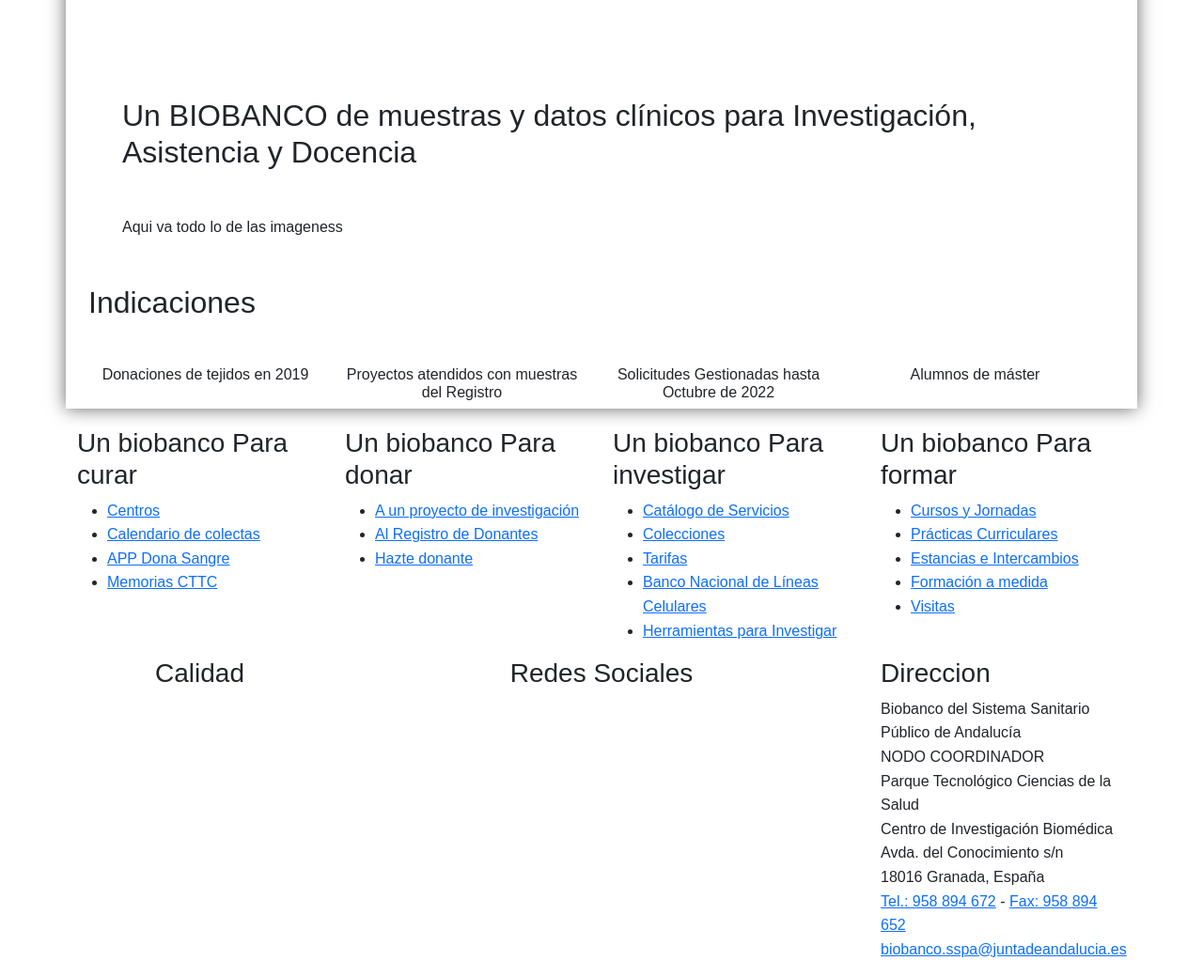
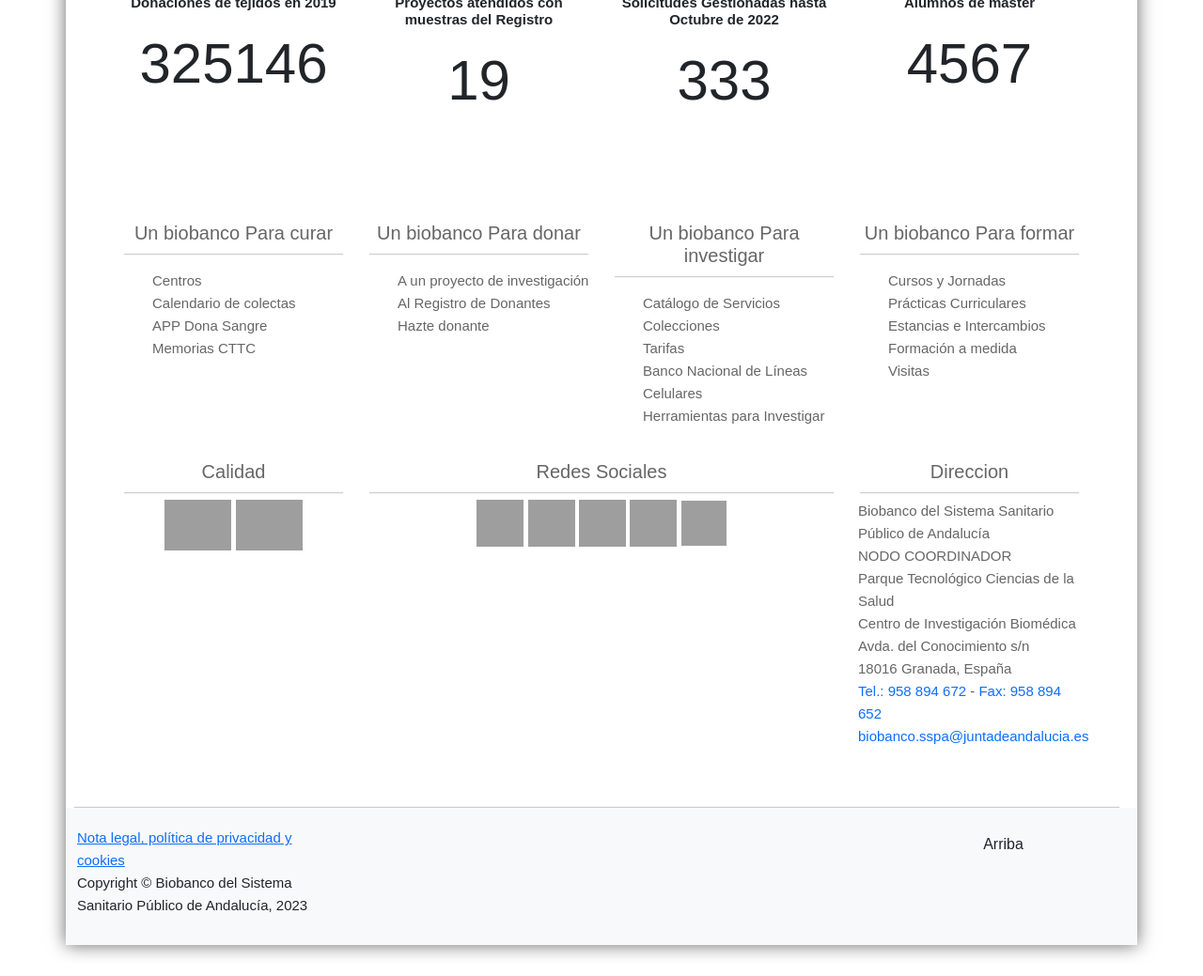
Before and after one commit to manue02/Curso-Soltel, a PHP site: the page made by HTML/ej01-Biobanco/ej01-portada-Manuel-Ibáñez.html in a window 1280 px wide. Shown: the part 1589-2628 px from the top of the page at 94% size. Run offline with PHP 8.4, Linux system fonts and the light colour scheme; grey boxes are pictures that could not be loaded.

Commit message:
modificar portada y quienes somos para la version final del ejercicio ademas de actualizar css en ambas paginas

```diff
--- a/HTML/ej01-Biobanco/ej01-estilos-Manuel-Ibáñez.css
+++ b/HTML/ej01-Biobanco/ej01-estilos-Manuel-Ibáñez.css
@@ -1,6 +1,11 @@
 /********************************************************************************************
 								Estilos Generales
 ********************************************************************************************/
+
+h4,
+h5 {
+	display: none;
+}
 
 body {
 	position: relative;
@@ -9,21 +14,16 @@ body {
 	font-family: "Arimo", sans-serif;
 }
 
-h4,
-h5 {
-	display: none;
-}
-
-/********************************************************************************************
-								Estilos ej01-quienes-Manuel-Ibáñez.html
-********************************************************************************************/
-
 body > main {
 	background: #fff;
 	margin: 20px;
 	max-width: 1300px;
 	padding-top: 20px;
 	box-shadow: rgba(0, 0, 0, 0.6) 0px 0px 18px;
+}
+
+body > main > section {
+	margin: 3em;
 }
 
 body > main > header > section > figure img {
@@ -40,6 +40,16 @@ body > main > header > section > nav {
 	box-shadow: 0 2px 4px -2px rgba(0, 0, 0, 0.2);
 }
 
+body > main > section > section > nav {
+	padding-top: 24px;
+	background: #f2f2f2;
+	margin-top: 4em;
+	margin-bottom: 5em;
+	padding-bottom: 8px;
+	display: flex;
+	align-items: center;
+}
+
 body > main > header > section > nav > figure > a > img {
 	width: 100%; /* Ajusta este valor según tus necesidades */
 	height: auto; /* Esto mantiene la proporción de la imagen */
@@ -48,20 +58,6 @@ body > main > header > section > nav > figure > a > img {
 body > main > header > section > nav > figure:nth-of-type(2) > a > img {
 	width: 100%;
 	height: auto;
-}
-
-body > main > section {
-	margin: 3em;
-}
-
-body > main > section > section > nav {
-	padding-top: 24px;
-	background: #f2f2f2;
-	margin-top: 4em;
-	margin-bottom: 5em;
-	padding-bottom: 8px;
-	display: flex;
-	align-items: center;
 }
 
 body > main > section > section > nav > img {
@@ -83,38 +79,18 @@ body > main > section > section > nav ol li:not(:last-child)::after {
 	content: " / ";
 }
 
-body > main > section > article > h2 {
-	font-size: 20px;
-	color: #a88f8f;
-	box-shadow: 0 3px 1px -2px rgba(0, 0, 0, 0.2);
+body > main > footer:nth-of-type(1) {
+	margin: 3em;
 }
 
-body > main > section > article > h2::after {
-	content: "";
-	display: block;
-	border-bottom: 1px solid #000000;
-	width: 4%;
-	margin-top: 20px;
-	margin-bottom: 4%;
+body > main > footer:nth-of-type(2) {
+	box-shadow: -5px -3px 1px -2px rgba(0, 0, 0, 0.2);
 }
 
-body > main > section > article > p {
-	color: #333;
-	line-height: 1.6;
+body > main > footer:nth-of-type(2) > article > section {
 	font-size: 15px;
-	margin: 0 0 10px;
-	margin-bottom: 22px;
-	justify-content: center;
-	text-align: justify;
-}
-
-body > main > section > article > iframe {
-	display: block;
-	margin: auto;
-}
-
-body > main > footer {
-	margin: 3em;
+	margin-top: 20px;
+	margin-bottom: 30px;
 }
 
 body > main > footer > section h3 {
@@ -149,12 +125,3 @@ body > main > footer > section:nth-of-type(2) > aside:nth-of-type(1) img {
 body > main > footer > section aside p > a {
 	text-decoration: none;
 }
-
-/********************************************************************************************
-								Estilos ej01-portada-Manuel-Ibáñez.html
-********************************************************************************************/
-
-body > main > article > section > p img {
-	width: 100%; /* Ajusta este valor según tus necesidades */
-	height: auto; /* Esto mantiene la proporción de la imagen */
-}
--- a/HTML/ej01-Biobanco/ej01-portada-Manuel-Ibáñez.html
+++ b/HTML/ej01-Biobanco/ej01-portada-Manuel-Ibáñez.html
@@ -5,15 +5,109 @@
 		<meta name="viewport" content="width=device-width, initial-scale=1.0" />
 		<link rel="stylesheet" href="../bootstrap/bootstrap.min.css" />
 		<link rel="stylesheet" href="ej01-estilos-Manuel-Ibáñez.css" />
+		<link rel="stylesheet" href="ej01-estilos-portada-Manuel-Ibáñez.css" />
 		<link rel="stylesheet" href="../bootstrap/docs.css" />
 		<script src="../bootstrap/bootstrap.bundle.min.js"></script>
 		<title>¿Qué es el Biobanco? | Biobanco del Sistema Sanitario Público de Andalucía</title>
+
+		<style>
+			/********************************************************************************************
+								Estilos ej01-portada-Manuel-Ibáñez.html
+			********************************************************************************************/
+
+			body > main > section > article > section > h3 {
+				font-size: 40px;
+				font-weight: bold;
+				text-align: left;
+				margin-top: 5%;
+			}
+
+			body > main > section > article > section > h3 > a {
+				text-decoration: none;
+			}
+
+			body > main > section > article > section > p img {
+				width: 100%; /* Ajusta este valor según tus necesidades */
+				height: auto; /* Esto mantiene la proporción de la imagen */
+				margin-top: 5%;
+			}
+
+			body > main > section > section:nth-of-type(1) > h2 {
+				text-align: center;
+				font-weight: bold;
+				margin-bottom: 2%;
+			}
+
+			body > main > section > section:nth-of-type(2) {
+				background-color: #ececec;
+			}
+
+			body > main > section > section:nth-of-type(2) section {
+				background-color: #ececec;
+				margin-top: 5%;
+			}
+
+			body > main > section > section:nth-of-type(2) article h3 {
+				font-size: 18px;
+				font-weight: bold;
+				text-align: center;
+			}
+
+			body > main > section > section:nth-of-type(2) article p {
+				font-size: 14px;
+			}
+
+			body > main > section > section:nth-of-type(3) h2 {
+				font-size: 20px;
+				text-align: center;
+				margin-top: 3%;
+				box-shadow: 0 3px 1px -2px rgba(0, 0, 0, 0.2);
+				color: grey;
+			}
+
+			body > main > section > section:nth-of-type(3) h2::after {
+				content: "";
+				display: block;
+				border-bottom: 1px solid #000000;
+				width: 4%;
+				margin-top: 20px;
+				margin-bottom: 4%;
+				margin-left: 48%;
+			}
+
+			body > main > section > article:nth-of-type(2) {
+				margin-top: 5%;
+				margin-bottom: 10%;
+			}
+
+			body > main > section > article:nth-of-type(2) > section > section h6 {
+				font-size: 15px;
+				font-weight: bold;
+			}
+
+			body > main > section > article:nth-of-type(2) > section > section span {
+				font-size: 60px;
+			}
+
+			.card {
+				border: none;
+			}
+		</style>
 	</head>
 	<body>
-		<header class="container">
+		<main class="container">
+			<header>
 				<section class="row">
 					<h4>Menu Biobanco</h4>
-				<figure class="col-xs-12 col-sm-6 col-md-3 col-lg-3">
+					<!-- fixed-top -->
+					<figure>
+						<img src="https://img.icons8.com/color/48/china.png" alt="china" />
+						<img src="https://img.icons8.com/color/48/usa.png" alt="usa" />
+						<img src="https://img.icons8.com/color/48/france.png" alt="france" />
+						<img src="https://img.icons8.com/color/48/spain.png" alt="spain" />
+					</figure>
+					<nav class="navbar navbar-expand-lg navbar-light justify-content-center navbar-inverse">
+						<figure class="navbar-brand col-xs-12 col-sm-6 col-md-3 col-lg-3">
 							<a href="https://www.juntadeandalucia.es/salud/biobanco/es" target="_blank">
 								<img
 									class="center-block img-responsive"
@@ -24,41 +118,41 @@
 								/>
 							</a>
 						</figure>
+						<section class="col-xs-12">
+							<h4>Menu bionanco</h4>
+							<ul class="navbar-nav">
+								<li class="nav-item"><a class="nav-link" href="https://www.juntadeandalucia.es/salud/biobanco/es">Inicio</a></li>
+								<li class="nav-item dropdown">
+									<a class="nav-link" href="https://www.juntadeandalucia.es/salud/biobanco/es/institucion">Instituación</a>
 
-				<nav>
-					<ul>
-						<li><a href="https://www.juntadeandalucia.es/salud/biobanco/es">Inicio</a></li>
-						<li>
-							<a href="https://www.juntadeandalucia.es/salud/biobanco/es/institucion">Instituación</a>
-
-							<ul>
-								<li><a href="#">Historia</a></li>
-								<li><a href="#">¿Qué es el Biobanco?</a></li>
-								<li><a href="#">Estructura Organizativa</a></li>
-								<li><a href="#">¿Donde estamos?</a></li>
-								<li><a href="#">Alianzas</a></li>
-								<li><a href="#">Calidad</a></li>
-								<li><a href="#">I+D+i</a></li>
-								<li><a href="#">Memoria de actividad</a></li>
-								<li><a href="#">Premios y reconocimientos</a></li>
+									<ul class="dropdown-menu">
+										<li><a class="dropdown-item nav-link" href="#">Historia</a></li>
+										<li><a class="dropdown-item nav-link" href="#">¿Qué es el Biobanco?</a></li>
+										<li><a class="dropdown-item nav-link" href="#">Estructura Organizativa</a></li>
+										<li><a class="dropdown-item nav-link" href="#">¿Donde estamos?</a></li>
+										<li><a class="dropdown-item nav-link" href="#">Alianzas</a></li>
+										<li><a class="dropdown-item nav-link" href="#">Calidad</a></li>
+										<li><a class="dropdown-item nav-link" href="#">I+D+i</a></li>
+										<li><a class="dropdown-item nav-link" href="#">Memoria de actividad</a></li>
+										<li><a class="dropdown-item nav-link" href="#">Premios y reconocimientos</a></li>
 									</ul>
 								</li>
-						<li><a href="https://www.juntadeandalucia.es/salud/biobanco/es/actividades-divulgativas">Actividades</a></li>
-						<li><a href="https://www.juntadeandalucia.es/salud/biobanco/es/noticias">Noticias</a></li>
-						<li><a href="https://www.juntadeandalucia.es/salud/biobanco/es/documentacion">Documentación</a></li>
-						<li><a href="https://www.juntadeandalucia.es/salud/biobanco/es/contactar">Contacto</a></li>
-						<li>
-							<a href="https://www.juntadeandalucia.es/salud/biobanco/es/institucion/estructura-organizativa/area-asistencial">Privado</a>
+								<li class="nav-item"><a class="nav-link" href="https://www.juntadeandalucia.es/salud/biobanco/es/actividades-divulgativas">Actividades</a></li>
+								<li class="nav-item"><a class="nav-link" href="https://www.juntadeandalucia.es/salud/biobanco/es/noticias">Noticias</a></li>
+								<li class="nav-item"><a class="nav-link" href="https://www.juntadeandalucia.es/salud/biobanco/es/documentacion">Documentación</a></li>
+								<li class="nav-item"><a class="nav-link" href="https://www.juntadeandalucia.es/salud/biobanco/es/contactar">Contacto</a></li>
+								<li class="nav-item dropdown">
+									<a class="nav-link" href="https://www.juntadeandalucia.es/salud/biobanco/es/institucion/estructura-organizativa/area-asistencial">Privado</a>
 
-							<ul>
-								<li><a href="#">Portal del donante</a></li>
-								<li><a href="#">Portal del investigador/a</a></li>
-								<li><a href="#">Portal del profesional</a></li>
+									<ul class="dropdown-menu">
+										<li class="dropdown-item"><a class="nav-link" href="#">Portal del donante</a></li>
+										<li class="dropdown-item"><a class="nav-link" href="#">Portal del investigador/a</a></li>
+										<li class="dropdown-item"><a class="nav-link" href="#">Portal del profesional</a></li>
 									</ul>
 								</li>
 							</ul>
-				</nav>
-				<figure class="col-xs-12 col-sm-6 col-md-3 col-lg-3">
+						</section>
+						<figure class="col-xs-12 col-sm-6 col-md-3 col-lg-3 d-flex justify-content-center align-items-center">
 							<a href="https://www.juntadeandalucia.es/salud/biobanco/es" target="_blank">
 								<img
 									class="center-block img-responsive"
@@ -69,9 +163,11 @@
 								/>
 							</a>
 						</figure>
+					</nav>
 				</section>
 			</header>
-		<main class="container">
+
+			<section>
 				<article class="row">
 					<h4>Portada Biobanco</h4>
 					<section class="col-sm-5 col-md-5 col-lg-5">
@@ -84,9 +180,40 @@
 							/></a>
 						</p>
 					</section>
-				<section class="col-sm-7 col-md-7 col-lg-7">
+					<section class="col-sm-7 col-md-7 col-lg-7" id="miCarrusel">
 						<h4>Slider de biobanco</h4>
-					<p>Aqui va el carrusel</p>
+
+						<div class="carousel-inner">
+							<article class="carousel-item active">
+								<img src="https://www.juntadeandalucia.es/salud/biobanco/sites/default/files/md-slider-image/Sin%20t%C3%ADtulo_1.jpg" class="d-block w-100" alt="Imagen 1" />
+								<div class="carousel-caption d-none d-md-block">
+									<h5>Título 1</h5>
+									<p>Descripción 1</p>
+								</div>
+							</article>
+							<article class="carousel-item">
+								<img src="https://www.juntadeandalucia.es/salud/biobanco/sites/default/files/md-slider-image/FAAM%20de%20oro.JPG" class="d-block w-100" alt="Imagen 2" />
+								<div class="carousel-caption d-none d-md-block">
+									<h5>Título 2</h5>
+									<p>Descripción 2</p>
+								</div>
+							</article>
+							<article class="carousel-item">
+								<img src="https://www.juntadeandalucia.es/salud/biobanco/sites/default/files/md-slider-image/imagen%20noticia%20incremento%20de%20inscritos.JPG" class="d-block w-100" alt="Imagen 3" />
+								<div class="carousel-caption d-none d-md-block">
+									<h5>Título 3</h5>
+									<p>Descripción 3</p>
+								</div>
+							</article>
+						</div>
+						<a class="carousel-control-prev" href="#miCarrusel" role="button" data-slide="prev">
+							<span class="carousel-control-prev-icon" aria-hidden="true"></span>
+							<span class="sr-only">Anterior</span>
+						</a>
+						<a class="carousel-control-next" href="#miCarrusel" role="button" data-slide="next">
+							<span class="carousel-control-next-icon" aria-hidden="true"></span>
+							<span class="sr-only">Siguiente</span>
+						</a>
 					</section>
 				</article>
 
@@ -96,45 +223,94 @@
 					<h2 class="text-align-center">Un BIOBANCO de muestras y datos clínicos para Investigación, Asistencia y Docencia</h2>
 				</section>
 
-			<section>
+				<section class="row">
 					<h4>...</h4>
-				<p>Aqui va todo lo de las imageness</p>
+
+					<article class="col-sm-3">
+						<h4>...</h4>
+						<section class="card" style="width: 18rem">
+							<h4>...</h4>
+							<img alt="" src="https://www.juntadeandalucia.es/salud/biobanco/sites/default/files/users/user56/banco%20para%20curar.jpg" />
+							<section class="card-body">
+								<h3 class="card-title">Un biobanco para curar</h3>
+								<p class="card-text">La Red Andaluza de Medicina Transfusional, Tejidos y Células constituye el Biobanco para curar ...</p>
+							</section>
+						</section>
+					</article>
+					<!-- Repite el artículo para las otras tres tarjetas -->
+					<article class="col-sm-3">
+						<h4>...</h4>
+						<section class="card" style="width: 18rem">
+							<h4>...</h4>
+							<img alt="" src="https://www.juntadeandalucia.es/salud/biobanco/sites/default/files/2021-12/DSCN6724.JPG" />
+							<section class="card-body">
+								<h3 class="card-title">Un biobanco para donar</h3>
+								<p class="card-text">Los ciudadanos pueden participar en investigación biomédica con la donación de muestras biológicas y datos clínicos asociados ...</p>
+							</section>
+						</section>
+					</article>
+					<article class="col-sm-3">
+						<h4>...</h4>
+						<section class="card" style="width: 18rem">
+							<h4>...</h4>
+							<img alt="" src="https://www.juntadeandalucia.es/salud/biobanco/sites/default/files/users/user56/Quiero-Investigar.jpg" />
+							<section class="card-body">
+								<h3 class="card-title">Un biobanco para investigar</h3>
+								<p class="card-text">El Biobanco del SSPA proporciona servicios y colecciones de muestras a la comunidad científica facilitando la investigación biomédica...</p>
+							</section>
+						</section>
+					</article>
+					<article class="col-sm-3">
+						<h4>...</h4>
+						<section class="card" style="width: 18rem">
+							<h4>...</h4>
+							<img alt="" src="https://www.juntadeandalucia.es/salud/biobanco/sites/default/files/users/user56/me%20quiero%20formar.jpg" />
+							<section class="card-body">
+								<h3 class="card-title">Un biobanco para formar</h3>
+								<p class="card-text">El Biobanco del SSPA cuenta con programas y acciones formativas para el desarrollo competitivo de los profesionales en investigación en salud ...</p>
+							</section>
+						</section>
+					</article>
 				</section>
 
-			<section class="container">
+				<section>
 					<h2>Indicaciones</h2>
 				</section>
 
-			<article class="container row">
+				<article class="row">
 					<h4>Indicaciones Biobanco</h4>
 					<section class="col-sm-3 col-md-3 col-lg-3">
 						<h4>...</h4>
 						<section class="title-white text-center">
 							<h6 class="title">Donaciones de tejidos en 2019</h6>
+							<span>325146</span>
 						</section>
 					</section>
 					<section class="col-sm-3 col-md-3 col-lg-3">
 						<h4>...</h4>
 						<section class="title-white text-center">
 							<h6 class="title">Proyectos atendidos con muestras del Registro</h6>
+							<span>19</span>
 						</section>
 					</section>
 					<section class="col-sm-3 col-md-3 col-lg-3">
 						<h4>...</h4>
 						<section class="title-white text-center">
 							<h6 class="title">Solicitudes Gestionadas hasta Octubre de 2022</h6>
+							<span>333</span>
 						</section>
 					</section>
 					<section class="col-sm-3 col-md-3 col-lg-3">
 						<h4>...</h4>
 						<section class="title-white text-center">
 							<h6 class="title">Alumnos de máster</h6>
+							<span>4567</span>
 						</section>
 					</section>
 				</article>
-		</main>
+			</section>
 
-		<footer class="container">
+			<footer>
 				<section class="row">
 					<h4>Footer Biobanco</h4>
 					<aside class="col-xs-12 col-sm-6 col-md-3">
@@ -176,12 +352,30 @@
 					</aside>
 				</section>
 				<section class="row">
-				<h4>Footer Biobanco</h4>
+					<h4>Footer</h4>
 					<aside class="col-xs-12 col-sm-12 col-md-3 text-center">
 						<h3>Calidad</h3>
+						<img
+							alt="Logo Aenor"
+							data-align="left"
+							data-entity-type="file"
+							src="https://www.juntadeandalucia.es/salud/biobanco/sites/default/files/Sello%20AENOR%20ISO%209001_POS2.PNG"
+							title="Logo Aenor"
+						/>
+						<img alt="Logo Iqnet" data-align="left" data-entity-type="file" src="https://www.juntadeandalucia.es/salud/biobanco/sites/default/files/IQNET%20RCMark_PosRGB.png" title="Logo Iqnet" />
 					</aside>
 					<aside class="col-xs-12 col-sm-12 col-md-6 text-center">
 						<h3>Redes Sociales</h3>
+						<img width="50" height="50" src="https://img.icons8.com/ios/50/twitter--v1.png" alt="twitter--v1" />
+						<img width="50" height="50" src="https://img.icons8.com/ios-filled/50/facebook-f.png" alt="facebook-f" />
+						<img width="50" height="50" src="https://img.icons8.com/ios/50/youtube--v1.png" alt="youtube--v1" />
+						<img width="50" height="50" src="https://img.icons8.com/ios/50/linkedin.png" alt="linkedin" />
+						<img
+							width="48"
+							height="48"
+							src="https://img.icons8.com/external-tanah-basah-glyph-tanah-basah/48/external-rss-digital-marketing-tanah-basah-glyph-tanah-basah.png"
+							alt="external-rss-digital-marketing-tanah-basah-glyph-tanah-basah"
+						/>
 					</aside>
 
 					<aside class="col-xs-12 col-sm-12 col-md-3">
@@ -198,5 +392,29 @@
 					</aside>
 				</section>
 			</footer>
+			<footer>
+				<article class="row bg-light">
+					<h5>Ultimo footer</h5>
+					<section class="col-xs-12 col-sm-3 col-md-3">
+						<h5>...</h5>
+						<a href="https://www.juntadeandalucia.es/salud/biobanco/es/politica-de-privacidad">Nota legal, política de privacidad y cookies</a><br />
+						Copyright © Biobanco del Sistema Sanitario Público de Andalucía, 2023
+					</section>
+
+					<section class="phone col-xs-6 col-sm-3 col-md-3">
+						<h5>...</h5>
+					</section>
+
+					<section class="address col-xs-6 col-sm-3 col-md-3">
+						<h5>...</h5>
+					</section>
+
+					<section class="col-xs-12 col-sm-3 col-md-3 d-flex justify-content-end justify-content-center">
+						<h5>...</h5>
+						<a href="#" class="btn">Arriba</a>
+					</section>
+				</article>
+			</footer>
+		</main>
 	</body>
 </html>
```
Also changed, not shown: HTML/ej01-Biobanco/ej01-quienes-Manuel-Ibáñez.html (+58 -11 lines). Lines whose indentation alone changed are shown as unchanged.
